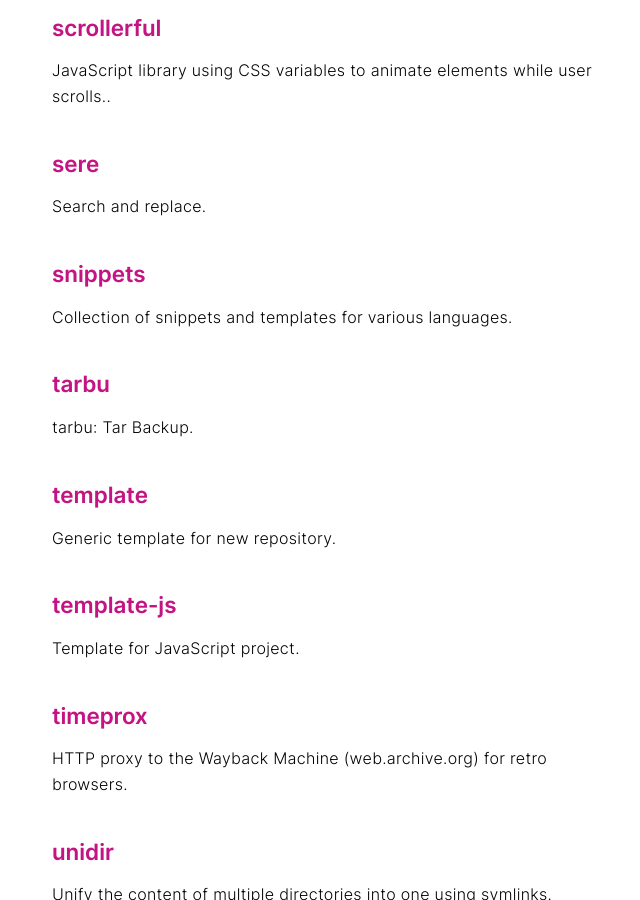
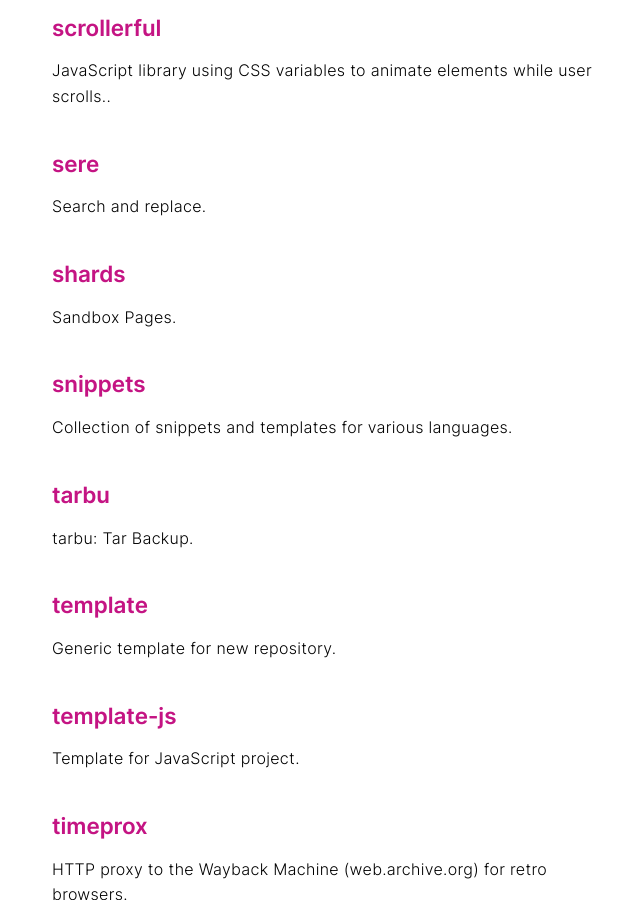
Before and after one commit to remino/remino.github.io, a Jekyll site: the page built from index.md, in a window 1280 px wide and 900 px high, scrolled down 4971 px. Shown: the whole window, without its empty margins (308-948 px from the left). Built offline with Jekyll 4.4.1, drawn with Linux system fonts in a browser that asks for light colours.

Commit message:
Update repos

```diff
--- a/_data/repos.json
+++ b/_data/repos.json
@@ -258,6 +258,12 @@
 		"url": "https://github.com/remino/sere"
 	},
 	{
+		"description": "Sandbox Pages",
+		"homepageUrl": "https://remino.github.io/shards",
+		"name": "shards",
+		"url": "https://github.com/remino/shards"
+	},
+	{
 		"description": "Collection of snippets and templates for various languages",
 		"homepageUrl": "",
 		"name": "snippets",
```
